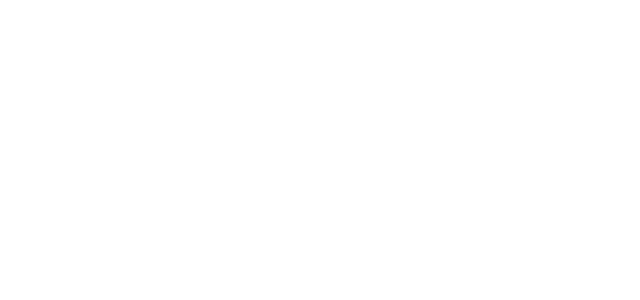
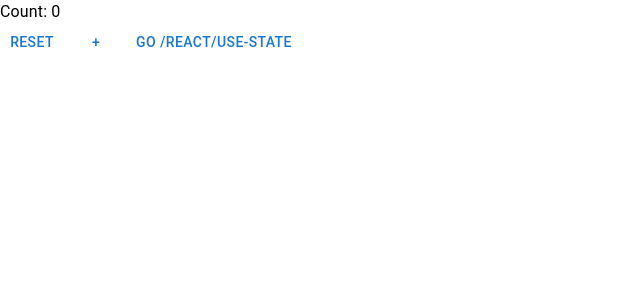
Before and after one commit to arakawamoriyuki/react-recoil-handson, a React (Create React App) app: page /context in a window 1280 px wide. Before the commit this address had no page. Shown: the top 300 px of the page, without its empty margins (0-640 px from the left). Built offline with nearby package versions, Linux system fonts and the light colour scheme.

Commit message:
グローバル状態管理にcontext apiを利用した例を追加

```diff
--- a/src/App.tsx
+++ b/src/App.tsx
@@ -1,5 +1,6 @@
 import React, { FC } from 'react';
 import { BrowserRouter, Routes, Route } from 'react-router-dom';
+import { CountProvider } from './Context';
 import UseState from './components/UseState';
 import UseReducer from './components/UseReducer';
 import UseEffect from './components/UseEffect';
@@ -7,8 +8,22 @@
 import UseMemo from './components/UseMemo';
 import UseCallback from './components/UseCallback';
 import CustomHook from './components/CustomHook';
+import Context from './components/Context';
+
+interface ProvidersProps {
+  children: React.ReactNode;
+}
+
+export const Providers: React.FC<ProvidersProps> = ({ children }) => {
+  return (
+    <CountProvider>
+      {children}
+    </CountProvider>
+  );
+};
 
 const App: FC = () => (
+  <Providers>
     <BrowserRouter>
       <Routes>
         <Route path="/" element={<UseState />} />
@@ -19,8 +34,10 @@
         <Route path="/use-memo" element={<UseMemo />} />
         <Route path="/use-callback" element={<UseCallback />} />
         <Route path="/custom-hook" element={<CustomHook />} />
+        <Route path="/context" element={<Context />} />
       </Routes>
     </BrowserRouter>
+  </Providers>
 );
 
 export default App;
--- /dev/null
+++ b/src/Context.tsx
@@ -0,0 +1,28 @@
+import React from 'react';
+
+interface CountState {
+  count: number;
+  setCount: React.Dispatch<React.SetStateAction<number>>;
+}
+
+const CountContext = React.createContext<CountState>({
+  count: 0,
+  setCount: () => undefined,
+});
+
+interface CountProviderProps {
+  children: React.ReactNode;
+}
+
+export const CountProvider: React.FC<CountProviderProps> = ({ children }) => {
+  const [count, setCount] = React.useState<number>(0);
+
+  return (
+    <CountContext.Provider value={{ count, setCount }}>
+      {children}
+    </CountContext.Provider>
+  );
+};
+
+export const useCountValue = () => React.useContext(CountContext).count;
+export const useCountSetValue = () => React.useContext(CountContext).setCount;
--- /dev/null
+++ b/src/components/Context.tsx
@@ -0,0 +1,53 @@
+import React from 'react';
+import { useNavigate } from 'react-router-dom';
+import Box from '@mui/material/Box';
+import Typography from '@mui/material/Typography';
+import Button from '@mui/material/Button';
+import { useCountValue, useCountSetValue } from '../Context';
+
+const CountComponent: React.FC = () => {
+  const count = useCountValue();
+
+  console.log('CountComponent render');
+
+  return (
+    <Typography>Count: {count}</Typography>
+  );
+};
+
+const CountResetComponent: React.FC = () => {
+  const setCount = useCountSetValue();
+
+  console.log('ResetComponent render');
+
+  return (
+    <Button onClick={() => setCount(0)}>Reset</Button>
+  );
+};
+
+const CountUpComponent: React.FC = () => {
+  const setCount = useCountSetValue();
+
+  console.log('CountUpComponent render');
+
+  return (
+    <Button onClick={() => setCount(prevCount => prevCount + 1)}>+</Button>
+  );
+};
+
+const ContextComponent: React.FC = () => {
+  const navigate = useNavigate();
+
+  console.log('ContextComponent render');
+
+  return (
+    <Box>
+      <CountComponent />
+      <CountResetComponent />
+      <CountUpComponent />
+      <Button onClick={() => navigate('/use-state')}>go /react/use-state</Button>
+    </Box>
+  );
+};
+
+export default ContextComponent;
```
Lines whose indentation alone changed are shown as unchanged.
